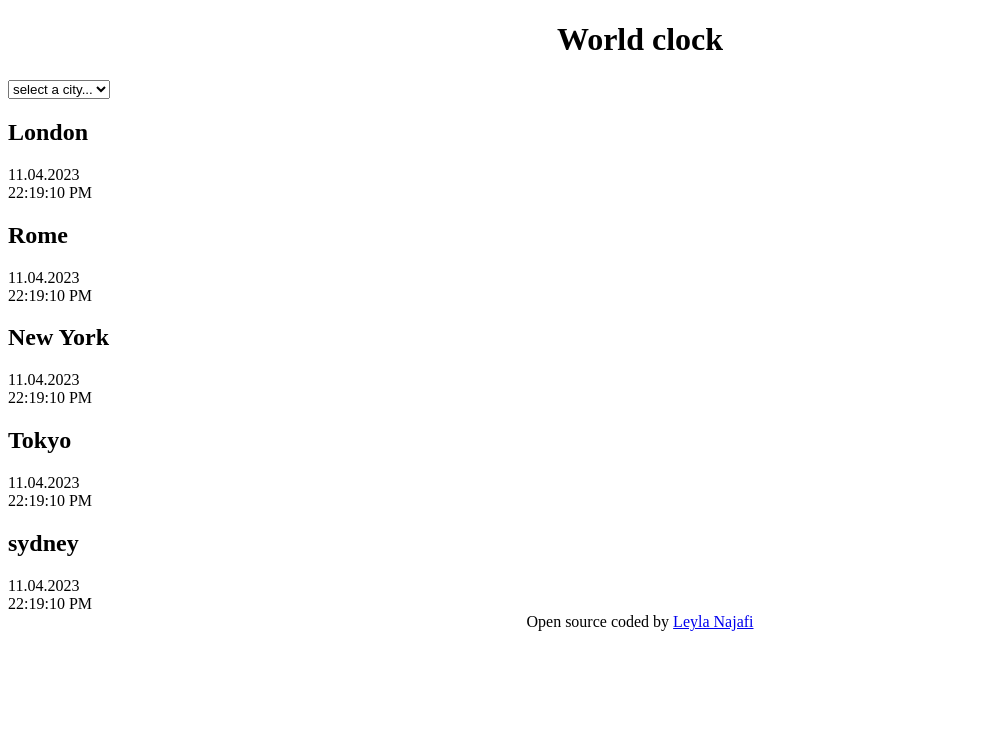
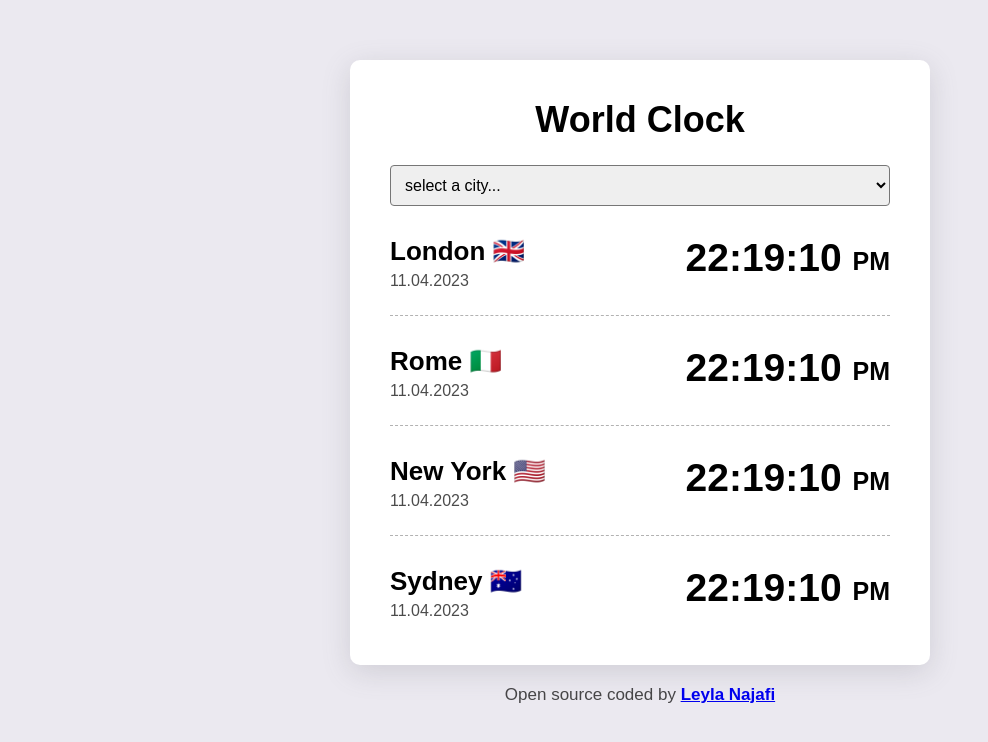
Before and after one commit to LeylaNj/WORLD-CLOCK, a plain HTML site: page index.html in a window 1280 px wide. Shown: the whole page, without its empty margins (0-988 px from the left). Drawn offline with Linux system fonts and the light colour scheme.

Commit message:
style by css

```diff
--- a/index.html
+++ b/index.html
@@ -8,11 +8,12 @@
     <link rel="stylesheet" href="style.css" />
   </head>
   <body>
-    <div>
-      <h1>World clock</h1>
+    <div class="container">
+      <h1>World Clock</h1>
       <select>
         <option value="">select a city...</option>
         <option value="">Iceland</option>
+        <option value="">Tokyo</option>
         <option value="">Havana</option>
         <option value="">Paris</option>
         <option value="">Moscow</option>
@@ -24,39 +25,41 @@
         <option value="">Buenos Aires</option>
       </select>
       <div class="city">
-        <h2>London</h2>
-        <div class="date">11.04.2023</div>
-        <div class="time">22:19:10 PM</div>
+        <div>
+          <h2>London 🇬🇧</h2>
+          <div class="date">11.04.2023</div>
+        </div>
+        <div class="time">22:19:10 <small>PM</small></div>
       </div>
 
       <div class="city">
-        <h2>Rome</h2>
-        <div class="date">11.04.2023</div>
-        <div class="time">22:19:10 PM</div>
+        <div>
+          <h2>Rome 🇮🇹</h2>
+          <div class="date">11.04.2023</div>
+        </div>
+        <div class="time">22:19:10 <small>PM</small></div>
       </div>
 
       <div class="city">
-        <h2>New York</h2>
-        <div class="date">11.04.2023</div>
-        <div class="time">22:19:10 PM</div>
+        <div>
+          <h2>New York 🇺🇸</h2>
+          <div class="date">11.04.2023</div>
+        </div>
+        <div class="time">22:19:10 <small>PM</small></div>
       </div>
 
       <div class="city">
-        <h2>Tokyo</h2>
-        <div class="date">11.04.2023</div>
-        <div class="time">22:19:10 PM</div>
-      </div>
-
-      <div class="city">
-        <h2>sydney</h2>
-        <div class="date">11.04.2023</div>
-        <div class="time">22:19:10 PM</div>
+        <div>
+          <h2>Sydney 🇦🇺</h2>
+          <div class="date">11.04.2023</div>
+        </div>
+        <div class="time">22:19:10 <small>PM</small></div>
       </div>
     </div>
     <footer>
       Open source coded by
       <a href="https://github.com/LeylaNj/WORLD-CLOCK" target="_blank">
-        Leyla Najafi
+        <strong>Leyla Najafi</strong>
       </a>
     </footer>
     <script src="app.js"></script>
--- a/style.css
+++ b/style.css
@@ -1,4 +1,58 @@
-h1,
+body {
+  background-color: #ebe9f0;
+  font-family: sans-serif;
+}
+
+h1 {
+  text-align: center;
+  font-size: 36px;
+}
+
 footer {
   text-align: center;
+  font-size: 17px;
+  color: rgba(0, 0, 0, 0.7);
 }
+.container {
+  max-width: 500px;
+  background: white;
+  padding: 15px 40px;
+  border-radius: 10px;
+  margin: 60px auto 20px;
+  box-shadow: rgba(100, 100, 111, 0.2) 0px 7px 29px 0px;
+}
+.city {
+  display: flex;
+  margin: 5px 0;
+  justify-content: space-between;
+  padding: 25px 0;
+  border-bottom: 1px dashed rgba(0, 0, 0, 0.3);
+}
+.city:last-child {
+  border: none;
+}
+
+h2 {
+  margin: 0 0 5px;
+  font-size: 26px;
+}
+.date {
+  opacity: 0.7;
+}
+
+.time {
+  font-size: 39px;
+  font-weight: bold;
+}
+.time small {
+  font-size: 25px;
+  vertical-align: middle;
+  line-height: 48px;
+}
+select {
+  display: block;
+  width: 100%;
+  font-size: 16px;
+  border-radius: 4px;
+  padding: 10px;
+}
```
